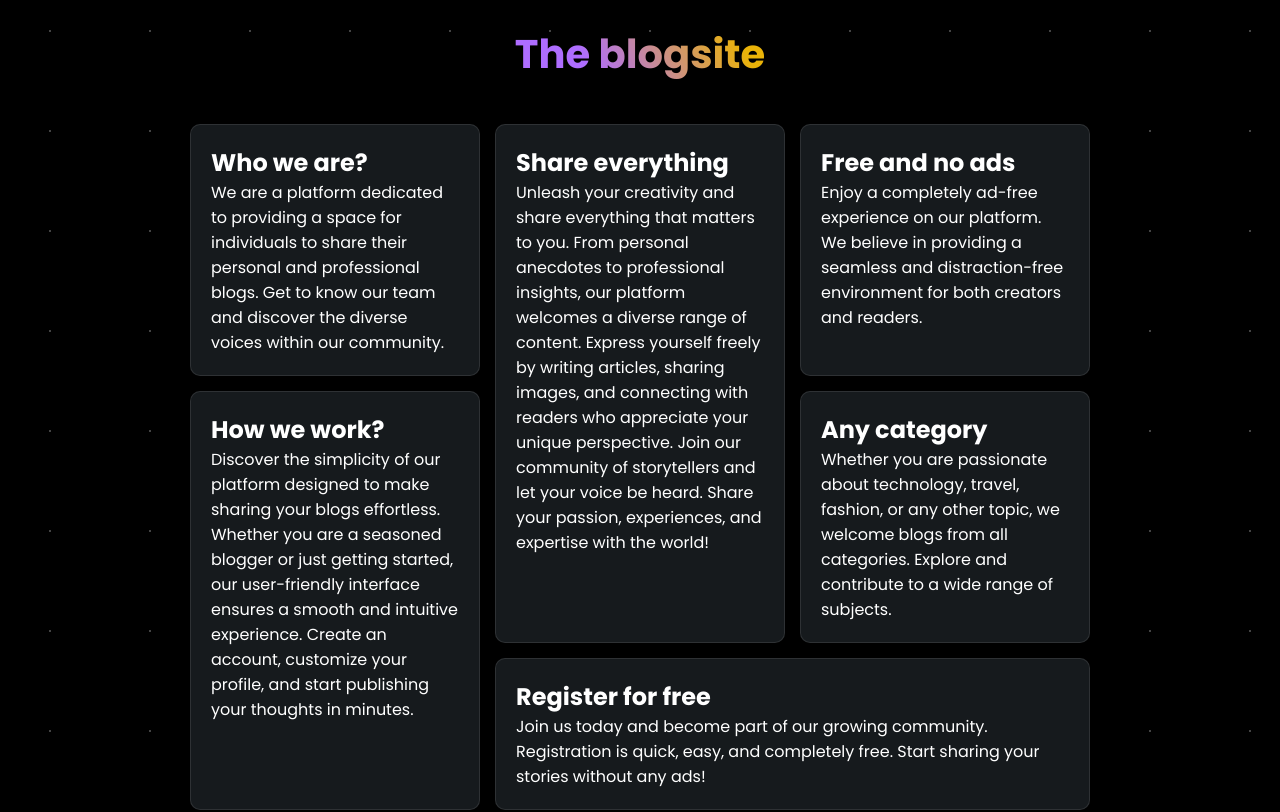
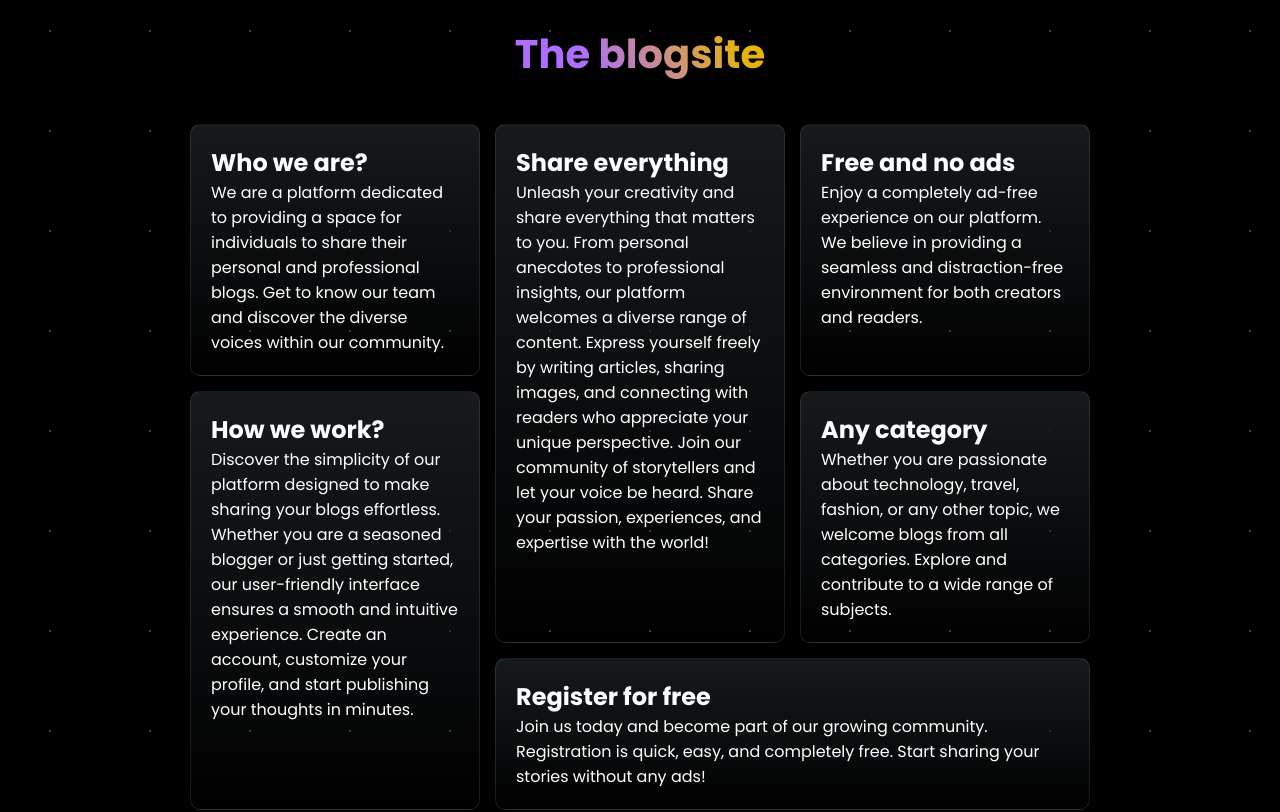
Before and after one commit to forjoa/blog, a React (Vite) app in the folder client/: page / in a window 1280 px wide. Shown: the part 940-1752 px from the top of the page. Built offline with nearby package versions, Linux system fonts and the light colour scheme.

Commit message:
edit card background

```diff
--- a/client/src/styles/cards.css
+++ b/client/src/styles/cards.css
@@ -25,7 +25,7 @@
     display: flex;
     flex-direction: column;
     padding: 20px;
-    background-color: var(--background-light);
+    background: linear-gradient(var(--background-light), transparent);
     border: 1px solid var(--border);
     border-radius: 10px;
 }
```
